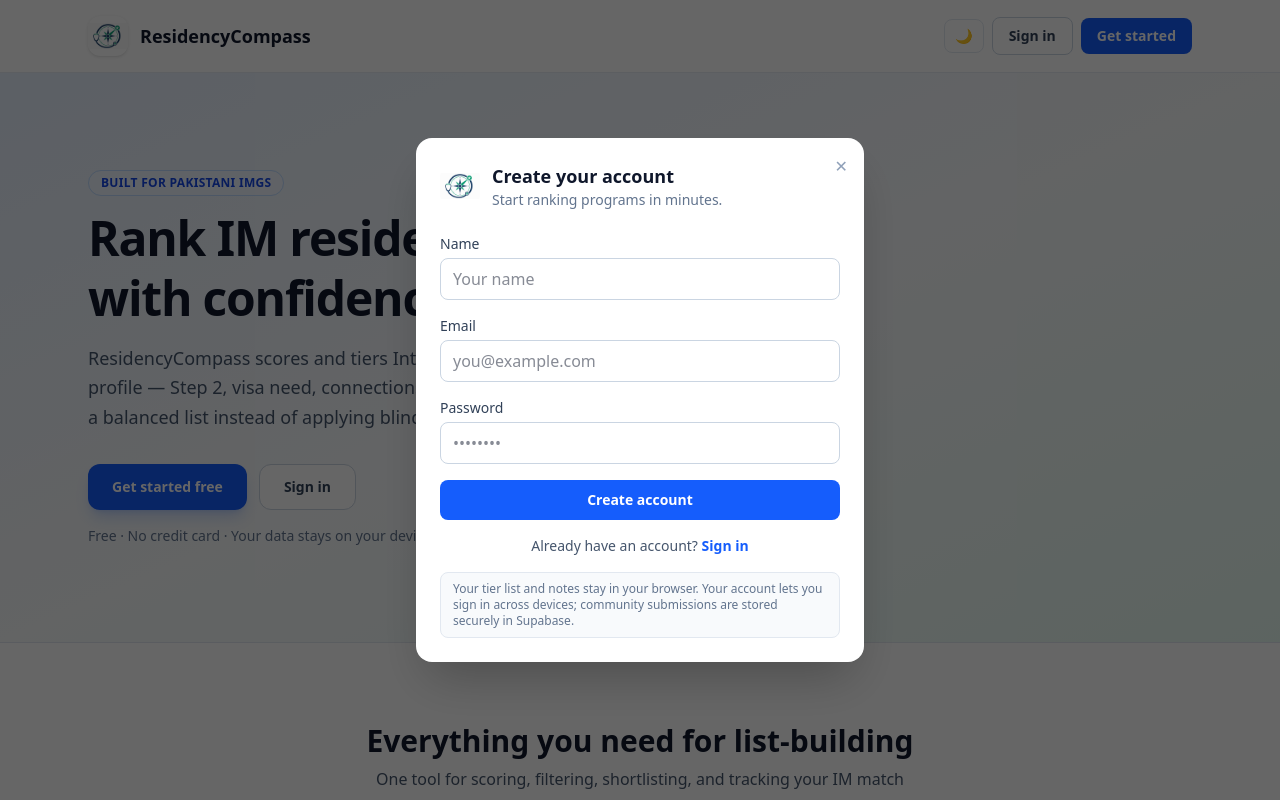
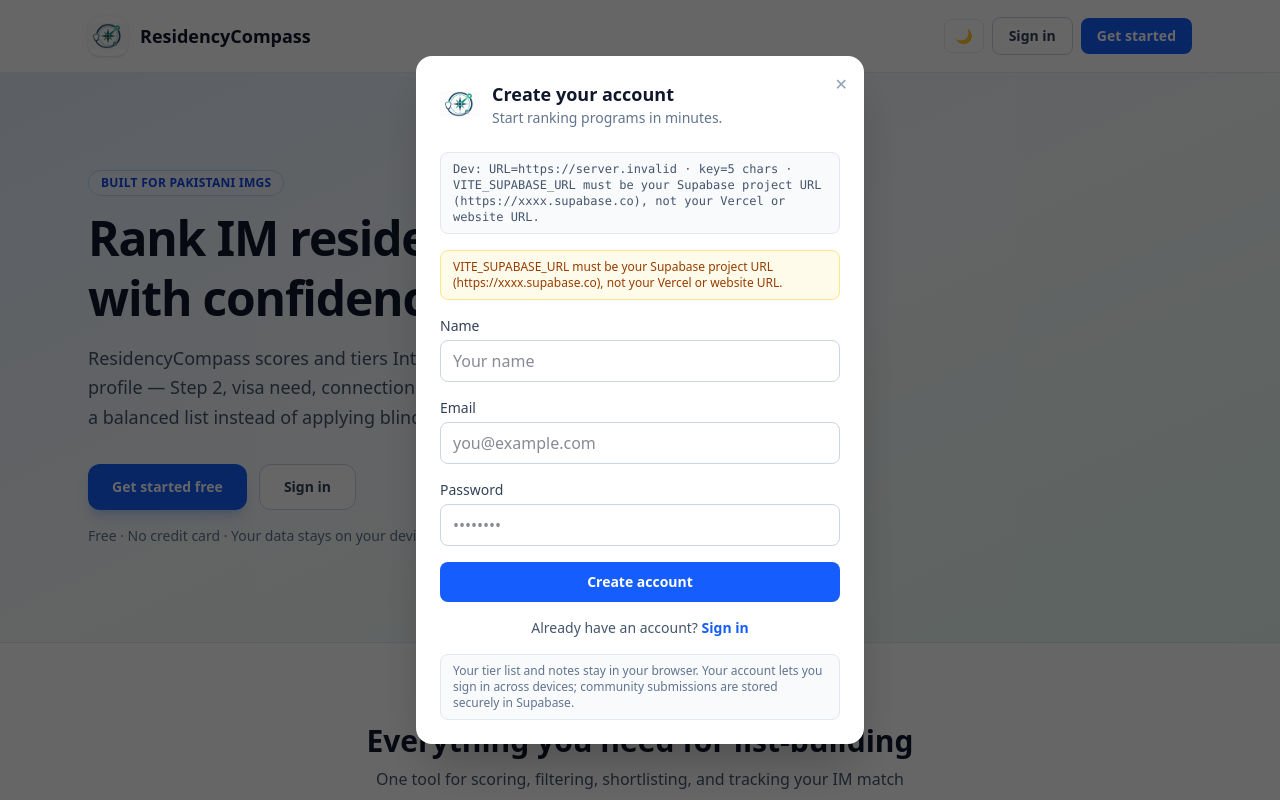
Before and after one commit to mujtabaazhar051-sudo/ResidencyCompass, a React (Vite) app: page / in a window 1280 px wide. Both pictures are taken after a click on the button "Get started". Shown: the top 800 px of the page. Built offline with nearby package versions, Linux system fonts and the light colour scheme; no server answers.

Commit message:
Update Dow school label and IV report form fields

```diff
--- /dev/null
+++ b/scripts/checkSupabaseEnv.mjs
@@ -0,0 +1,43 @@
+/**
+ * Check Supabase env without printing secrets.
+ * Run: node scripts/checkSupabaseEnv.mjs
+ */
+import { loadEnv } from 'vite'
+import { dirname, join } from 'path'
+import { fileURLToPath } from 'url'
+
+const root = join(dirname(fileURLToPath(import.meta.url)), '..')
+const env = loadEnv('development', root, 'VITE_')
+
+const url = (env.VITE_SUPABASE_URL ?? '').trim().replace(/\/$/, '')
+const key = (env.VITE_SUPABASE_ANON_KEY ?? '').trim()
+
+console.log('--- Supabase env check ---')
+console.log('URL:', url || '(missing)')
+console.log('Anon key present:', Boolean(key))
+console.log('Anon key length:', key.length)
+console.log('URL looks like Supabase:', url.includes('.supabase.co'))
+console.log('Key looks like anon JWT:', key.startsWith('eyJ'))
+
+if (!url || !key) {
+  console.log('\nFix: set VITE_SUPABASE_URL and VITE_SUPABASE_ANON_KEY in .env or .env.local')
+  process.exit(1)
+}
+
+try {
+  const res = await fetch(`${url}/auth/v1/health`, {
+    headers: { apikey: key },
+  })
+  const text = await res.text()
+  console.log('\nHealth check HTTP status:', res.status)
+  console.log('Health response:', text || '(empty body — project may be paused or URL wrong)')
+  if (!text) {
+    console.log('\nEmpty response often means: wrong URL, paused Supabase project, or network block.')
+    process.exit(1)
+  }
+} catch (err) {
+  console.error('\nNetwork error reaching Supabase:', err.message)
+  process.exit(1)
+}
+
+console.log('\nEnv looks OK. If login still fails on Vercel, update env vars THERE and redeploy.')
--- a/src/components/AuthModal.jsx
+++ b/src/components/AuthModal.jsx
@@ -2,7 +2,7 @@
 import { useAuth } from '../context/AuthContext'
 
 export default function AuthModal({ mode = 'signin', onClose, onSuccess, onSwitchMode }) {
-  const { signIn, signUp, isConfigured } = useAuth()
+  const { signIn, signUp, isConfigured, configError, envDebug } = useAuth()
   const isSignUp = mode === 'signup'
   const [name, setName] = useState('')
   const [email, setEmail] = useState('')
@@ -47,7 +47,12 @@
       }
       onSuccess?.()
     } catch (err) {
-      setError(err.message ?? 'Sign in failed. Try again.')
+      const msg = err?.message ?? ''
+      if (msg.includes('JSON') || msg.includes('fetch')) {
+        setError('Could not reach Supabase. Check VITE_SUPABASE_URL (must be https://xxxx.supabase.co) and VITE_SUPABASE_ANON_KEY (anon public key starting with eyJ), then restart npm run dev.')
+      } else {
+        setError(msg || 'Sign in failed. Try again.')
+      }
     } finally {
       setBusy(false)
     }
@@ -87,9 +92,18 @@
           </div>
         </div>
 
+        {import.meta.env.DEV && envDebug && (
+          <p className="mb-4 rounded-lg border border-slate-200 bg-slate-50 px-3 py-2 font-mono text-xs text-slate-600 dark:border-slate-600 dark:bg-slate-900 dark:text-slate-400">
+            Dev: URL={envDebug.url ?? 'missing'} · key={envDebug.hasKey ? `${envDebug.keyLength} chars` : 'missing'}
+            {envDebug.configError ? ` · ${envDebug.configError}` : ''}
+          </p>
+        )}
+
         {!isConfigured && (
           <p className="mb-4 rounded-lg border border-amber-200 bg-amber-50 px-3 py-2 text-xs text-amber-800 dark:border-amber-800 dark:bg-amber-900/20 dark:text-amber-300">
-            Supabase is not configured — using local demo sign-in. Add <code className="rounded bg-amber-100 px-1 dark:bg-amber-900/40">VITE_SUPABASE_*</code> for production auth. See <code className="rounded bg-amber-100 px-1 dark:bg-amber-900/40">docs/DEPLOY.md</code>.
+            {configError ?? (
+              <>Supabase is not configured. Add <code className="rounded bg-amber-100 px-1 dark:bg-amber-900/40">VITE_SUPABASE_URL</code> and <code className="rounded bg-amber-100 px-1 dark:bg-amber-900/40">VITE_SUPABASE_ANON_KEY</code> to <code className="rounded bg-amber-100 px-1 dark:bg-amber-900/40">.env</code>, then restart <code className="rounded bg-amber-100 px-1 dark:bg-amber-900/40">npm run dev</code>. See docs/DEPLOY.md.</>
+            )}
           </p>
         )}
 
--- a/src/components/CommunityTab.jsx
+++ b/src/components/CommunityTab.jsx
@@ -7,7 +7,7 @@
 const CYCLES = ['2026–27', '2025–26', '2024–25', '2023–24']
 
 const MED_SCHOOLS = [
-  { value: 'dow',       label: 'Dow University of Health Sciences (DUHS / DMC)' },
+  { value: 'dow',       label: 'Dow University of Health Sciences (DIMC / DMC)' },
   { value: 'other_pak', label: 'Other Pakistani medical school' },
   { value: 'other_img', label: 'Other IMG (non-Pakistani)' },
 ]
--- a/src/components/ProfileForm.jsx
+++ b/src/components/ProfileForm.jsx
@@ -171,7 +171,7 @@
             <span className="mb-1 block text-sm font-medium text-slate-700 dark:text-slate-300">Pakistani Medical School</span>
             <div className="flex gap-3">
               {[
-                { value: 'dow',       label: 'Dow University of Health Sciences (DUHS / DMC)' },
+                { value: 'dow',       label: 'Dow University of Health Sciences (DIMC / DMC)' },
                 { value: 'other_pak', label: 'Other Pakistani medical school' },
               ].map((o) => (
                 <label key={o.value} className={`flex flex-1 cursor-pointer items-center gap-2 rounded-lg border px-3 py-2.5 text-sm transition-colors ${
--- a/src/components/ScoringTab.jsx
+++ b/src/components/ScoringTab.jsx
@@ -114,7 +114,7 @@
 
         {/* 2 · Dow / Pak */}
         <Section title="2 · Dow / Pak Match History  (max +22)">
-          <p className="mb-2 text-sm text-slate-600 dark:text-slate-400">Points depend on whether you attended Dow (DUHS/DMC) or another Pakistani school.</p>
+          <p className="mb-2 text-sm text-slate-600 dark:text-slate-400">Points depend on whether you attended Dow (DIMC/DMC) or another Pakistani school.</p>
           <div className="grid gap-3 md:grid-cols-2">
             <div>
               <p className="mb-1.5 text-xs font-semibold uppercase tracking-wide text-slate-700 dark:text-slate-300">Dow graduate</p>
--- a/src/context/AuthContext.jsx
+++ b/src/context/AuthContext.jsx
@@ -1,5 +1,5 @@
 import { createContext, useContext, useEffect, useMemo, useState } from 'react'
-import { isSupabaseConfigured, supabase } from '../lib/supabase.js'
+import { getSupabaseEnvDebug, isSupabaseConfigured, supabase, supabaseConfigError } from '../lib/supabase.js'
 
 const LOCAL_SESSION_KEY = 'imresidency_session'
 
@@ -53,11 +53,17 @@
 
     let mounted = true
 
-    supabase.auth.getSession().then(({ data }) => {
-      if (!mounted) return
-      setUser(profileFromUser(data.session?.user ?? null))
-      setLoading(false)
-    })
+    supabase.auth.getSession()
+      .then(({ data }) => {
+        if (!mounted) return
+        setUser(profileFromUser(data.session?.user ?? null))
+        setLoading(false)
+      })
+      .catch((err) => {
+        console.error('Supabase getSession failed:', err)
+        if (!mounted) return
+        setLoading(false)
+      })
 
     const { data: sub } = supabase.auth.onAuthStateChange((_event, session) => {
       setUser(profileFromUser(session?.user ?? null))
@@ -124,6 +130,8 @@
       user,
       loading,
       isConfigured: isSupabaseConfigured,
+      configError: supabaseConfigError,
+      envDebug: import.meta.env.DEV ? getSupabaseEnvDebug() : null,
       isAuthenticated: Boolean(user?.email),
       signUp,
       signIn,
--- a/src/lib/supabase.js
+++ b/src/lib/supabase.js
@@ -1,9 +1,34 @@
 import { createClient } from '@supabase/supabase-js'
 
-const url = import.meta.env.VITE_SUPABASE_URL ?? ''
-const anonKey = import.meta.env.VITE_SUPABASE_ANON_KEY ?? ''
+const url = (import.meta.env.VITE_SUPABASE_URL ?? '').trim().replace(/\/$/, '')
+const anonKey = (import.meta.env.VITE_SUPABASE_ANON_KEY ?? '').trim()
 
-export const isSupabaseConfigured = Boolean(url && anonKey)
+function configError() {
+  if (!url || !anonKey) return null
+  if (!url.includes('.supabase.co')) {
+    return 'VITE_SUPABASE_URL must be your Supabase project URL (https://xxxx.supabase.co), not your Vercel or website URL.'
+  }
+  if (anonKey.startsWith('sb_secret_') || anonKey.includes('service_role')) {
+    return 'VITE_SUPABASE_ANON_KEY must be the anon PUBLIC key (starts with eyJ…), not a secret or service_role key.'
+  }
+  if (!anonKey.startsWith('eyJ')) {
+    return 'VITE_SUPABASE_ANON_KEY does not look like a valid anon key. Copy "anon public" from Supabase → Settings → API.'
+  }
+  return null
+}
+
+export const supabaseConfigError = configError()
+export const isSupabaseConfigured = Boolean(url && anonKey && !supabaseConfigError)
+
+/** Dev helper — never log full key */
+export function getSupabaseEnvDebug() {
+  return {
+    url: url || null,
+    hasKey: Boolean(anonKey),
+    keyLength: anonKey.length,
+    configError: supabaseConfigError,
+  }
+}
 
 export const supabase = isSupabaseConfigured
   ? createClient(url, anonKey)
```
Also changed, not shown: 2 other files (tests, documents, lock files or other folders).
